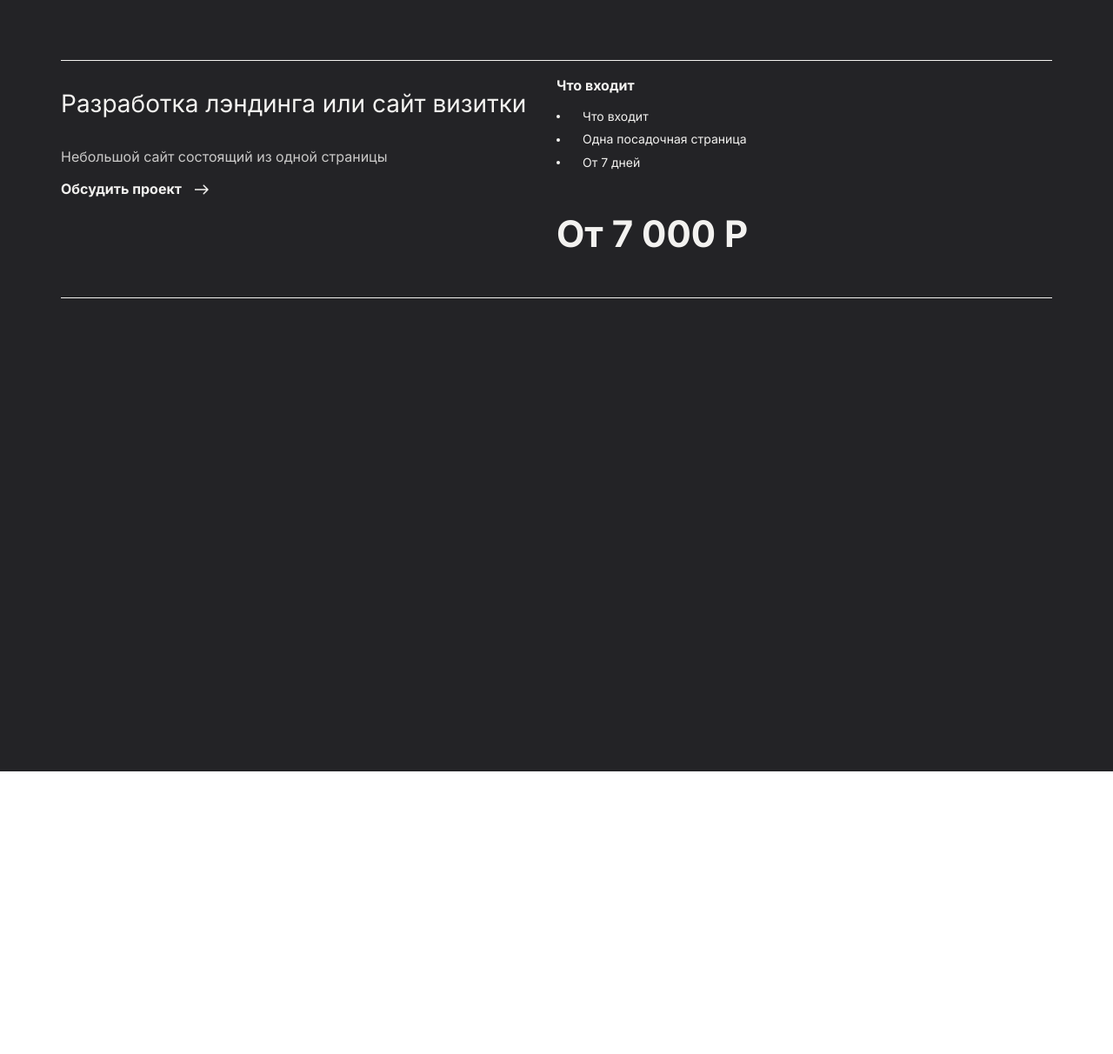
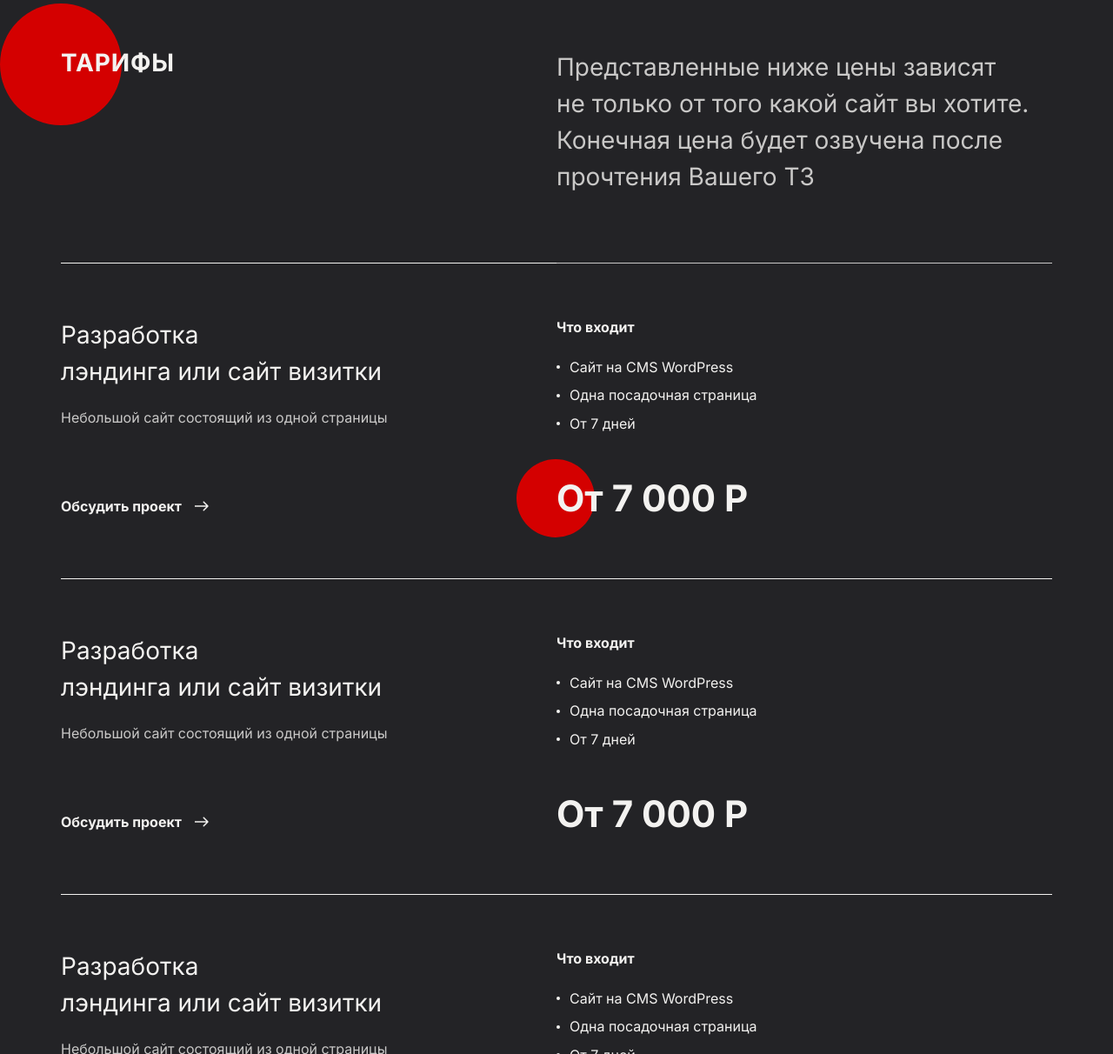
Before and after one commit to JerryLi13/Portfolio, a plain HTML site: page index.html in a window 1280 px wide. Shown: the part 4875-6087 px from the top of the page at 87% size. Before the commit the page ends 5762 px from the top, so only its background shows below. Drawn offline with nearby package versions, Linux system fonts and the light colour scheme.

Commit message:
add html+css

```diff
--- a/css/style.css
+++ b/css/style.css
@@ -268,6 +268,21 @@ header {
     right: 38px;
     top: calc(50% - 60px);
 }
+.circle-tarif {
+    width: 140px;
+    height: 140px;
+    position: absolute;
+    left: -70px;
+    top: calc(50% - 24px);
+}
+
+.circle-price {
+    width: 90px;
+    height: 90px;
+    position: absolute;
+    left: -46px;
+    top: calc(50% - 45px);
+}
 
 .section-about {
     padding-top: 107px;
@@ -434,7 +449,7 @@ header {
 
 .section-advantage {
     padding-top: 153px;
-    padding-bottom: 100px;
+    padding-bottom: 180px;
 }
 .advantage-text {
     font-size: 28px;
@@ -504,10 +519,10 @@ header {
 }
 .ul-tooltip {
     background-color: #E31B1B;
-    border-color: #E31B1B!important;
+    border-color: #E31B1B !important;
     border-radius: 0;
     text-align: center;
-    box-shadow: none!important;
+    box-shadow: none !important;
     font-size: 10px;
     color: rgba(243,242,240,0.8);
     max-width: 232px;
@@ -527,28 +542,50 @@ header {
     border: 10px solid transparent;
     border-bottom: 10px solid #E31B1B;
 }
+.section-tarif {
+    padding-top: 150px;
+}
+
 
 .tarif {
     display: grid;
-    grid-template: repeat(4, 1fr) / 1fr 1fr;
+    grid-template-columns: 1fr 1fr;
 }
 .tarif-item {
     border-bottom: 1px solid #F3F2F0;
+    display: flex;
+    flex-direction: column;
+    justify-content: space-between;
+    padding-top: 33px;
+    padding-bottom: 61px;
+    height: 268px;
 }
 .tarif-title {
     font-size: 28px;
     font-weight: 700;
     text-transform: uppercase;
     letter-spacing: 0.03em;
+    border-bottom: 1px solid #F3F2F0;
 }
-.about-description {
+.tarif-title>div {
+    position: relative;
+}
+.tarif-title p {
+    position: relative;
+    z-index: 1;
+}
+
+.tarif-description {
     font-size: 28px;
     line-height: 150%;
     opacity: 0.8;
+    border-bottom: 1px solid #F3F2F0;
+    padding-bottom: 50px;
 }
 .tarif-name {
     font-size: 28px;
     line-height: 150%;
+    margin-bottom: 20px;
 }
 .tarif-text {
     font-size: 16px;
@@ -562,6 +599,8 @@ header {
     font-weight: 700;
     font-size: 16px;
     line-height: 150%;
+    margin-top: 28px;
+    margin-bottom: 25px;
 }
 .tarif-list {
     list-style-type: none;
@@ -570,9 +609,10 @@ header {
 }
 .tarif-list-item {
     position: relative;
-    padding-left: 30px;
+    padding-left: 15px;
+    font-size: 16px;
     margin-bottom: 10px;
-
+    margin-bottom: 14px;
 }
 .tarif-list-item::before {
     content: '';
@@ -590,3 +630,11 @@ header {
     font-size: 42px;
     line-height: 150%;
 }
+.tarif-footer {
+    position: relative;
+}
+.tarif-footer p {
+    position: relative;
+    z-index: 1;
+    margin: 0;
+}
--- a/index.html
+++ b/index.html
@@ -366,25 +366,88 @@
          </section>
          <section class="section-tarif">
             <div class="tarif">
-               <div class="tarif-item tarif-title">
+               <div class="tarif-title">
+                  <div>
+                     <svg class="circle circle-tarif" viewBox="0 0 253 253"  xmlns="http://www.w3.org/2000/svg">
+                        <circle cx="126.5" cy="126.5" r="126.5" />
+                     </svg>
+                  </div>
                   <p>Тарифы</p>
                </div>
-               <div class="tarif-item tarif-description">
-                  <p>Представленные ниже цены зависят не только от того какой сайт вы хотите. Конечная цена будет озвучена после прочтения Вашего ТЗ</p>
+               <div class="tarif-description">
+                  <p>Представленные ниже цены зависят не&nbsp;только от того какой сайт вы хотите. Конечная цена будет озвучена после прочтения Вашего ТЗ</p>
                </div>
                <div class="tarif-item">
-                  <p class="tarif-name">Разработка лэндинга или сайт визитки</p>
+                  <div class="tarif-header">
+                     <p class="tarif-name">Разработка<br>лэндинга или сайт визитки</p>
                      <p class="tarif-text">Небольшой сайт состоящий из одной страницы</p>
+                  </div>
+                  <div class="tarif-footer">
                      <p class="project"><span>Обсудить проект</span><span class="project-img"></span></p>
                   </div>
+               </div>
                <div class="tarif-item">
+                  <div class="tarif-header">
                      <p class="tarif-pack">Что входит</p>
                      <ul class="tarif-list">
-                     <li class="tarif-list-item">Что входит</li>
+                        <li class="tarif-list-item">Сайт на CMS WordPress</li>
                         <li class="tarif-list-item">Одна посадочная страница</li>
                         <li class="tarif-list-item">От 7 дней</li>
                      </ul>
+                  </div>
+                  <div class="tarif-footer">
+                     <svg class="circle circle-price" viewBox="0 0 253 253"  xmlns="http://www.w3.org/2000/svg">
+                        <circle cx="126.5" cy="126.5" r="126.5" />
+                     </svg>
                      <p class="tarif-price">От 7 000 Р</p>
+                  </div>
+               </div>
+               <div class="tarif-item">
+                  <div class="tarif-header">
+                     <p class="tarif-name">Разработка<br>лэндинга или сайт визитки</p>
+                     <p class="tarif-text">Небольшой сайт состоящий из одной страницы</p>
+                  </div>
+                  <div class="tarif-footer">
+                     <p class="project"><span>Обсудить проект</span><span class="project-img"></span></p>
+                  </div>
+               </div>
+               <div class="tarif-item">
+                  <div class="tarif-header">
+                     <p class="tarif-pack">Что входит</p>
+                     <ul class="tarif-list">
+                        <li class="tarif-list-item">Сайт на CMS WordPress</li>
+                        <li class="tarif-list-item">Одна посадочная страница</li>
+                        <li class="tarif-list-item">От 7 дней</li>
+                     </ul>
+                  </div>
+                  <div class="tarif-footer">
+                     <p class="tarif-price">От 7 000 Р</p>
+                  </div>
+               </div>
+               <div class="tarif-item">
+                  <div class="tarif-header">
+                     <p class="tarif-name">Разработка<br>лэндинга или сайт визитки</p>
+                     <p class="tarif-text">Небольшой сайт состоящий из одной страницы</p>
+                  </div>
+                  <div class="tarif-footer">
+                     <p class="project"><span>Обсудить проект</span><span class="project-img"></span></p>
+                  </div>
+               </div>
+               <div class="tarif-item">
+                  <div class="tarif-header">
+                     <p class="tarif-pack">Что входит</p>
+                     <ul class="tarif-list">
+                        <li class="tarif-list-item">Сайт на CMS WordPress</li>
+                        <li class="tarif-list-item">Одна посадочная страница</li>
+                        <li class="tarif-list-item">От 7 дней</li>
+                     </ul>
+                  </div>
+                  <div class="tarif-footer">
+                     <svg class="circle circle-price" viewBox="0 0 253 253"  xmlns="http://www.w3.org/2000/svg">
+                        <circle cx="126.5" cy="126.5" r="126.5" />
+                     </svg>
+                     <p class="tarif-price">От 7 000 Р</p>
+                  </div>
                </div>
             </div>
          </section>
```
Lines whose indentation alone changed are shown as unchanged.
